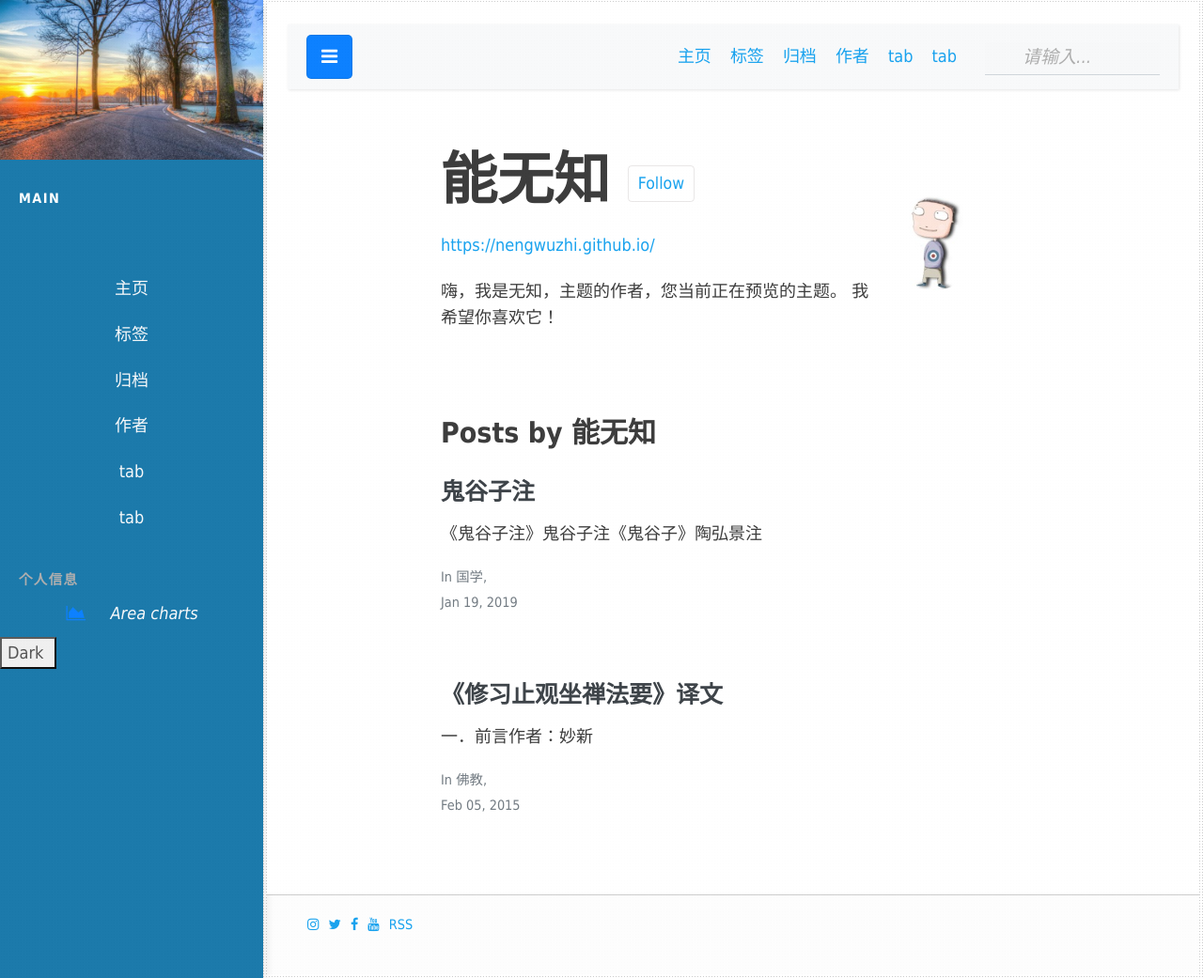
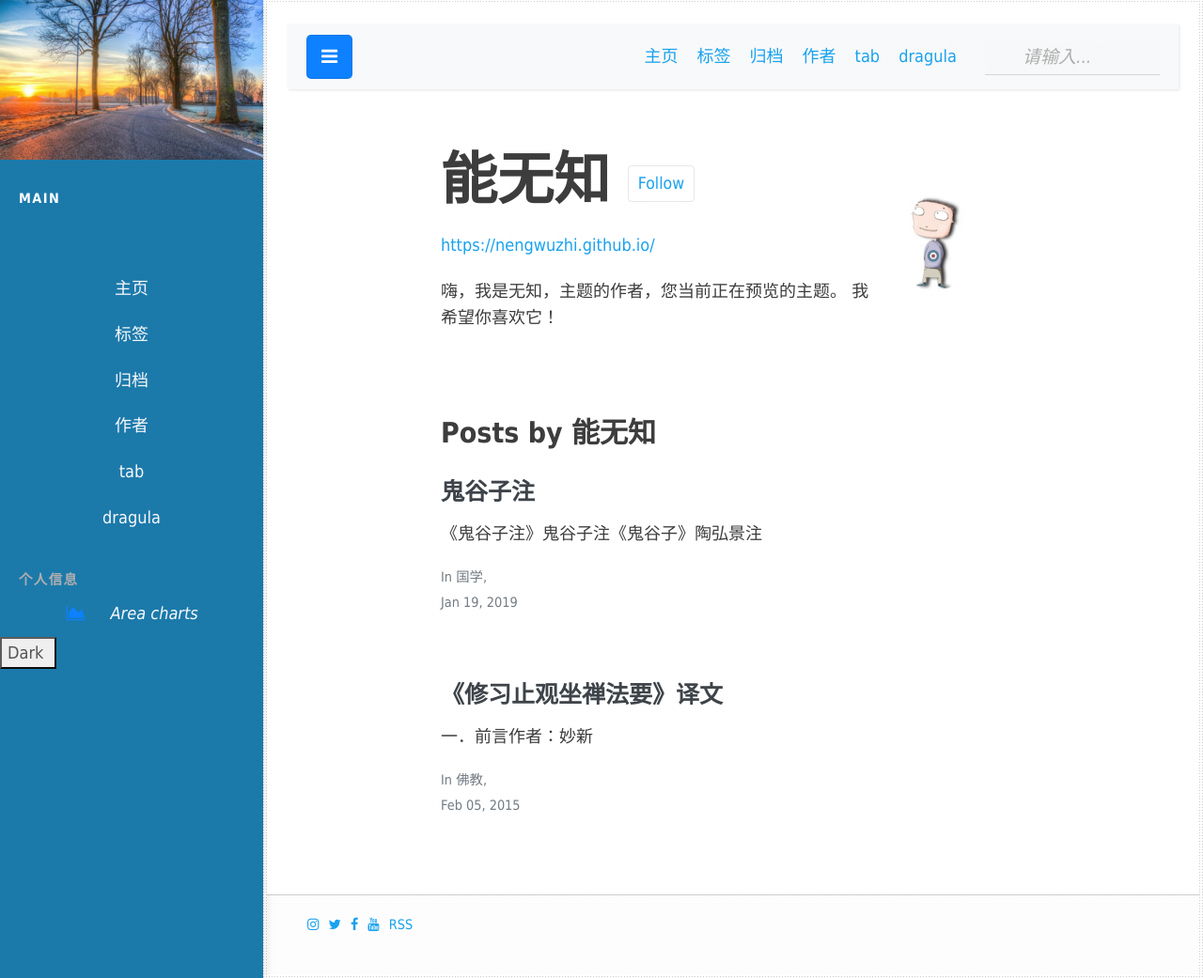
Before and after one commit to nengwuzhi/nengwuzhi.github.ioce, a Jekyll site: the page built from pages/author-author1.html, in a window 1280 px wide and 1041 px high. Shown: the whole window at 94% size. Built offline with Jekyll 4.4.1, drawn with Linux system fonts in a browser that asks for light colours; nearby versions of some CDN libraries.

Commit message:
Update _config.yml

```diff
--- a/_config.yml
+++ b/_config.yml
@@ -44,7 +44,7 @@ nav:
     - {title: 归档, description: 所有文章, url: 'https://nengwuzhi.github.io/archive/'}
     - {title: 作者, description: 关于作者, url: 'https://nengwuzhi.github.io/authors-list'}
     - {title: tab, description: tab, url: 'https://nengwuzhi.github.io/tab'}
-    - {title: tab, description: tab, url: 'https://nengwuzhi.github.io/dragula'}
+    - {title: dragula, description: dragula, url: 'https://nengwuzhi.github.io/dragula'}
 
 authors:
 
```
